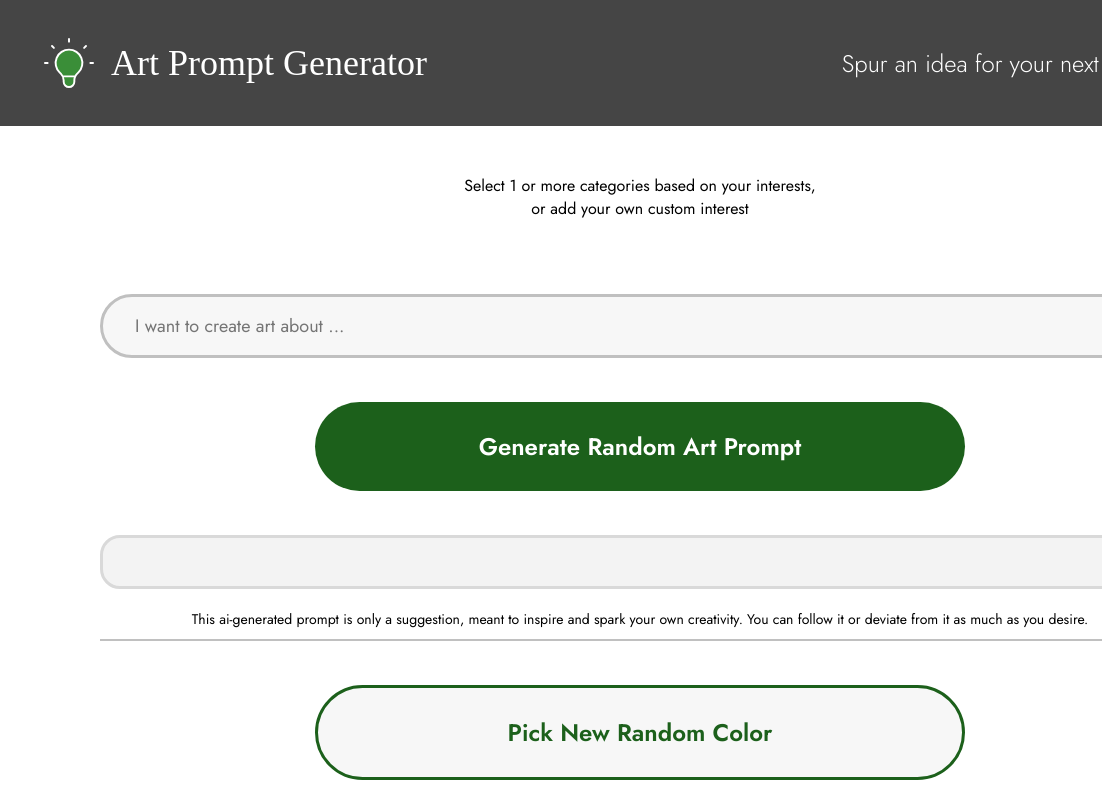
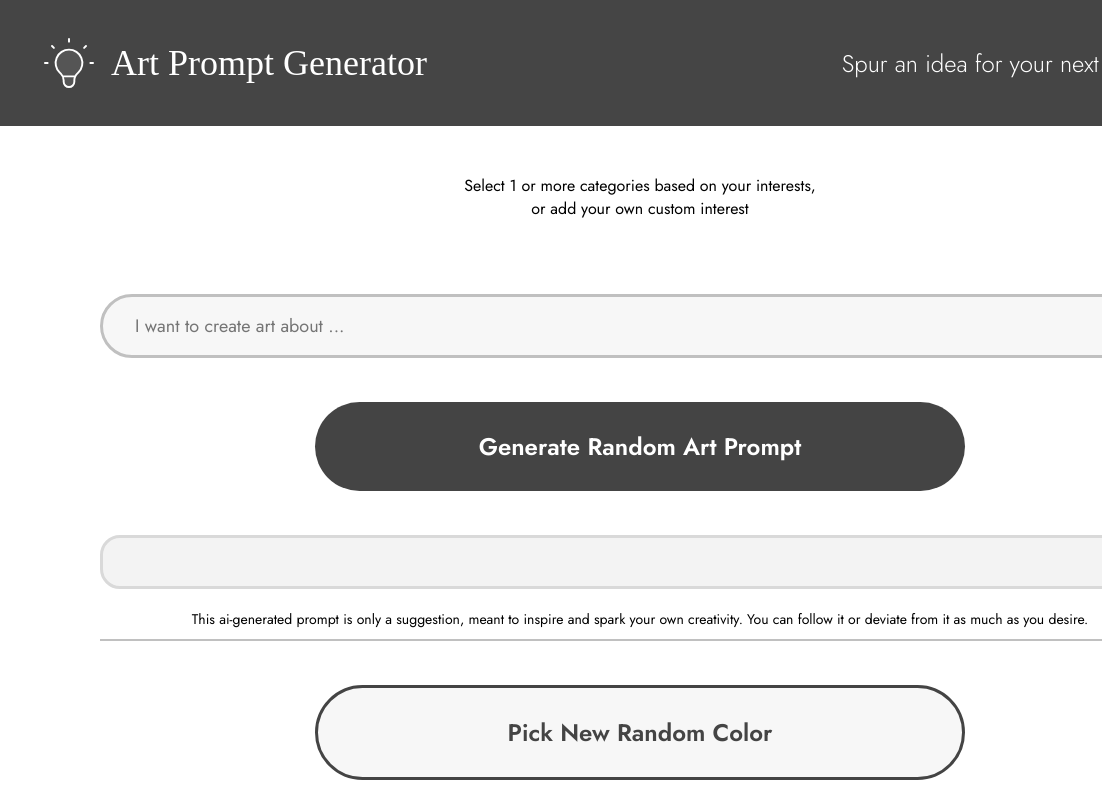
Before and after one commit to thangn1/Art_Idea_Generator, a plain HTML site: page index.html in a window 1280 px wide. Shown: the top 800 px of the page, 0-1102 px from the left. Drawn offline with Linux system fonts and the light colour scheme; a script that the page names is missing; a web font is replaced by a local one.

Commit message:
Change default main colors to gray

```diff
--- a/main.css
+++ b/main.css
@@ -1,7 +1,7 @@
 :root {
-    --main-color: #3A8E38; /*This color will be randomly generated and changed using javascript via rgb*/
-    --main-color20: #3A8E3820; /*20% opacity version of main-color*/
-    --dark-main-color: #1c601b; /*color generated by monochrome-dark for better readability on big-buttons*/
+    --main-color: #555; /*This color will be randomly generated and changed using javascript via rgb*/
+    --main-color20: #55555520; /*20% opacity version of main-color*/
+    --dark-main-color: #444; /*color generated by monochrome-dark for better readability on big-buttons*/
 }
 
 html, body, h1, h2, p, ul, input, .btn, .big-btn, span{
```
